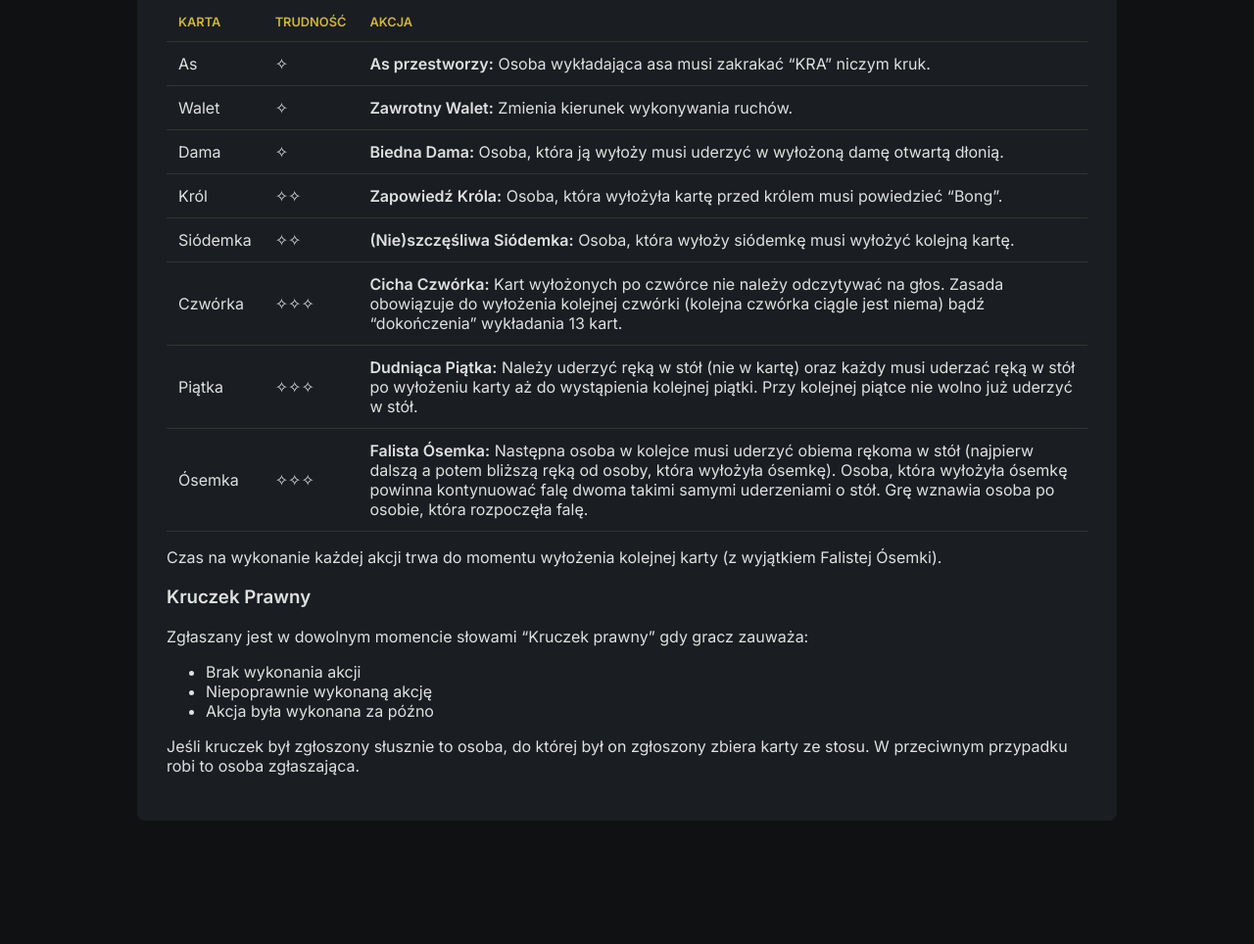
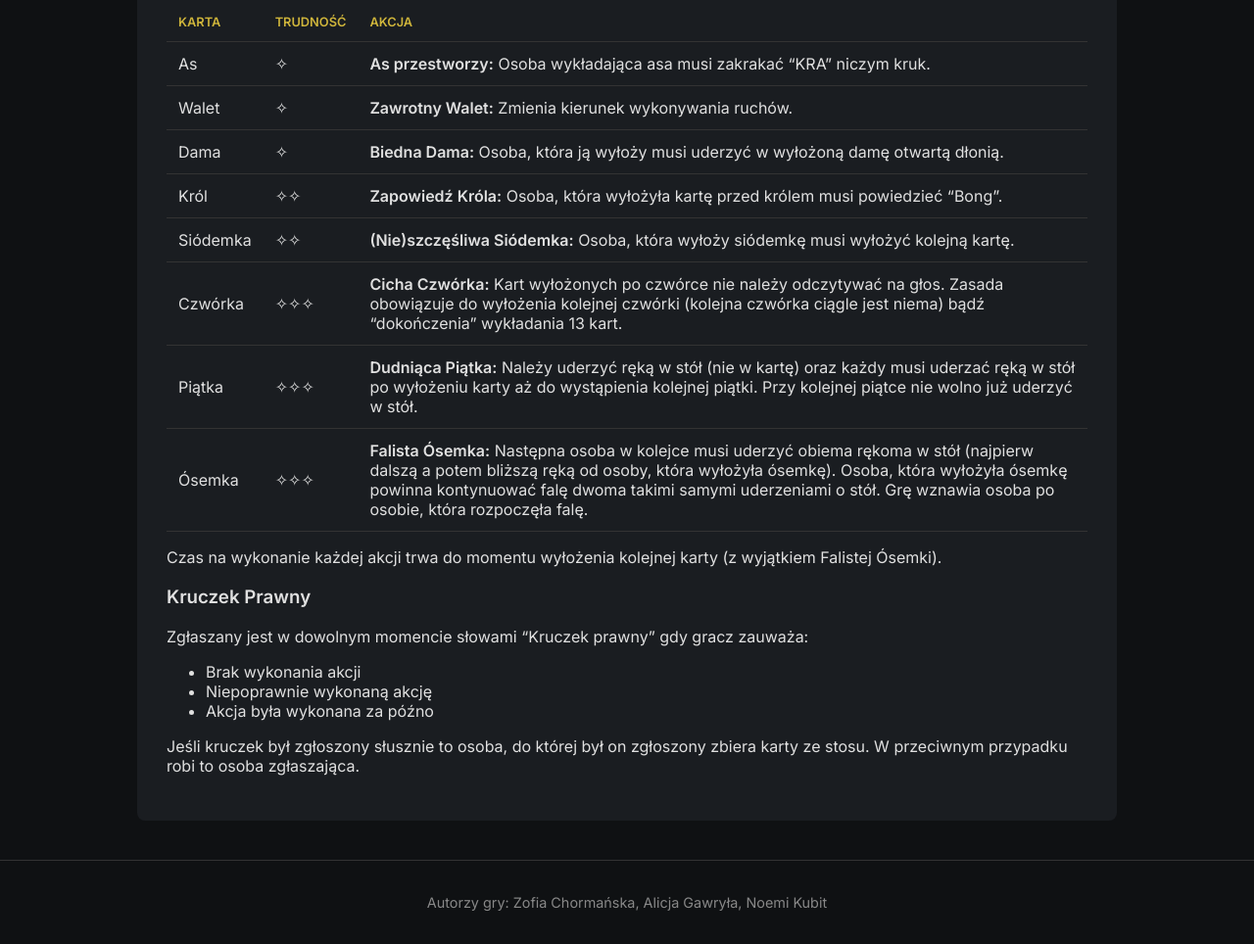
Before and after one commit to IAmShitAtProgramming/kruki, a plain HTML site: page index.html in a window 1280 px wide. Shown: the part 1871-2835 px from the top of the page at 98% size. Before the commit the page ends 2739 px from the top, so only its background shows below. Drawn offline with Linux system fonts and the light colour scheme.

Commit message:
Update index.html

```diff
--- a/index.html
+++ b/index.html
@@ -212,6 +212,10 @@
         </section>
     </div>
 
+    <footer style="text-align: center; padding: 20px; color: #888; font-size: 0.9rem; margin-top: 40px; border-top: 1px solid #333;">
+        <p>Autorzy gry: Zofia Chormańska, Alicja Gawryła, Noemi Kubit</p>
+    </footer>
+
     <script src="state.js"></script>
     <script src="network.js"></script>
     <script src="ui.js"></script>
```
